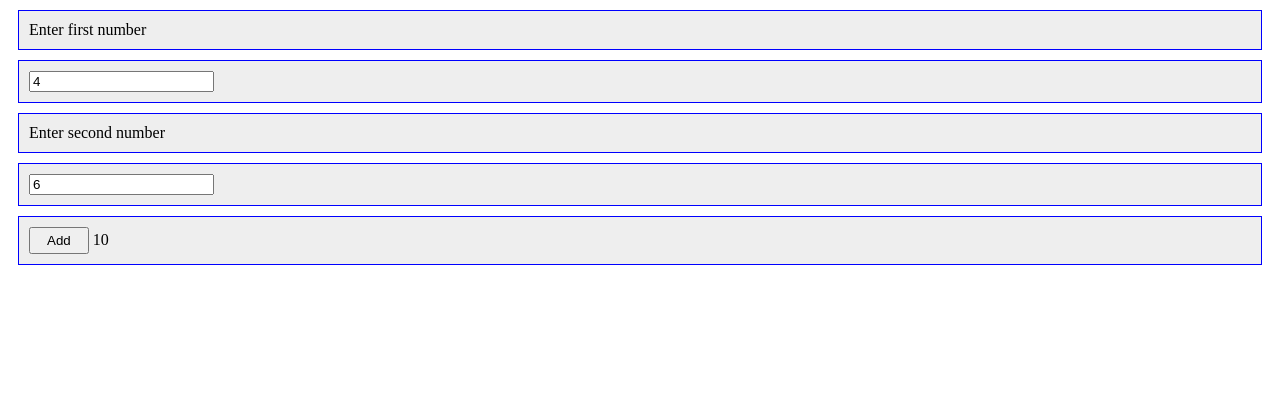
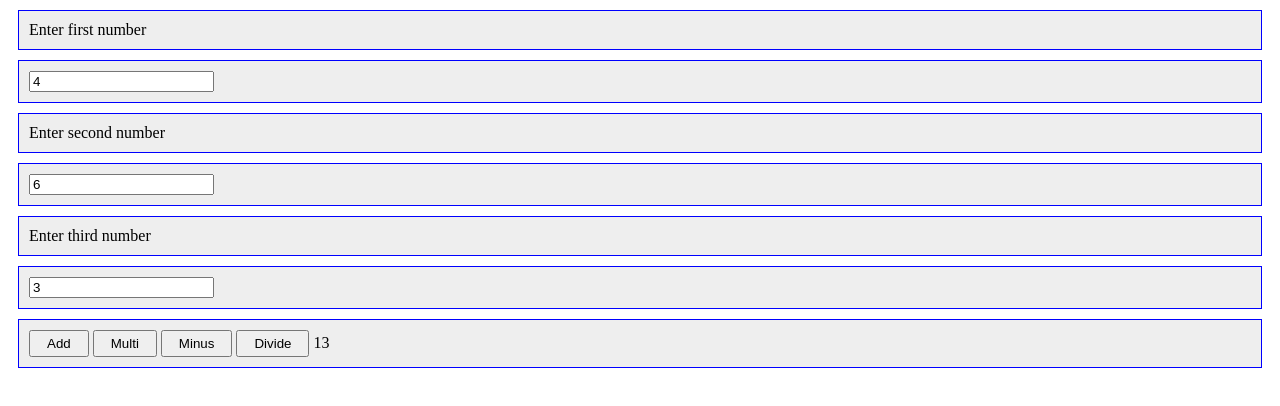
Before and after one commit to tungbinhdinh89/javascript-learning, a plain HTML site: page index.html in a window 1280 px wide. Both pictures are taken after a click on the button "Add". Drawn offline with Linux system fonts and the light colour scheme.

Commit message:
add multi, minus and divide

```diff
--- a/app.js
+++ b/app.js
@@ -1,11 +1,24 @@
 let button = document.getElementById('btn');
-let firsNumber = document.getElementById('firstNumber');
+let firstNumber = document.getElementById('firstNumber');
 let secondNumber = document.getElementById('secondNumber');
+let thirdNumber = document.getElementById('thirdNumber');
 let result = document.getElementById('result');
 
 // result.innerText = Number(firsNumber.value) + Number(secondNumber.value);
 
 function add(){
-    result.innerText = Number(firsNumber.value) + Number(secondNumber.value);
+    result.innerText = Number(firstNumber.value) + Number(secondNumber.value) + Number(thirdNumber.value);
     console.log('button.onclick')
 }
+function multi(){
+    result.innerText = Number(firstNumber.value) * Number(secondNumber.value) * Number(thirdNumber.value);
+}
+
+function divide(){
+    result.innerText = Number(firstNumber.value) / Number(secondNumber.value) / Number(thirdNumber.value);
+}
+
+function minus(){
+    result.innerText = Number(firstNumber.value) - Number(secondNumber.value) - Number(thirdNumber.value);
+}
+console.log('button.onclick')
--- a/index.html
+++ b/index.html
@@ -16,8 +16,17 @@
     <div>
         <input type="text"  id="secondNumber" value="6">
     </div>
+    <div>Enter third number </div>
+    <div>
+        <input type="text"  id="thirdNumber" value="3">
+    </div>
     <div>
         <button type="button" id="btn" onclick="add()">Add</button>
+        <button type="button1" id="btn1" onclick="multi()">Multi</button>
+        <button type="button2" id="btn2" onclick="minus()">Minus</button>
+        <button type="button3" id="btn3" onclick="divide()">Divide</button>
+
+
         <span id="result"></span>
     </div>
     <script src="app.js"></script>
--- a/styles/style.css
+++ b/styles/style.css
@@ -8,3 +8,9 @@ button{
     padding-left: 10px;
     padding: 4px 16px 4px 16px;
 }
+body {
+    font: 1rem/1.5 var(--bs-font-sans-serif);
+  }
+  a {
+    color: var(--bs-blue);
+  }
```
